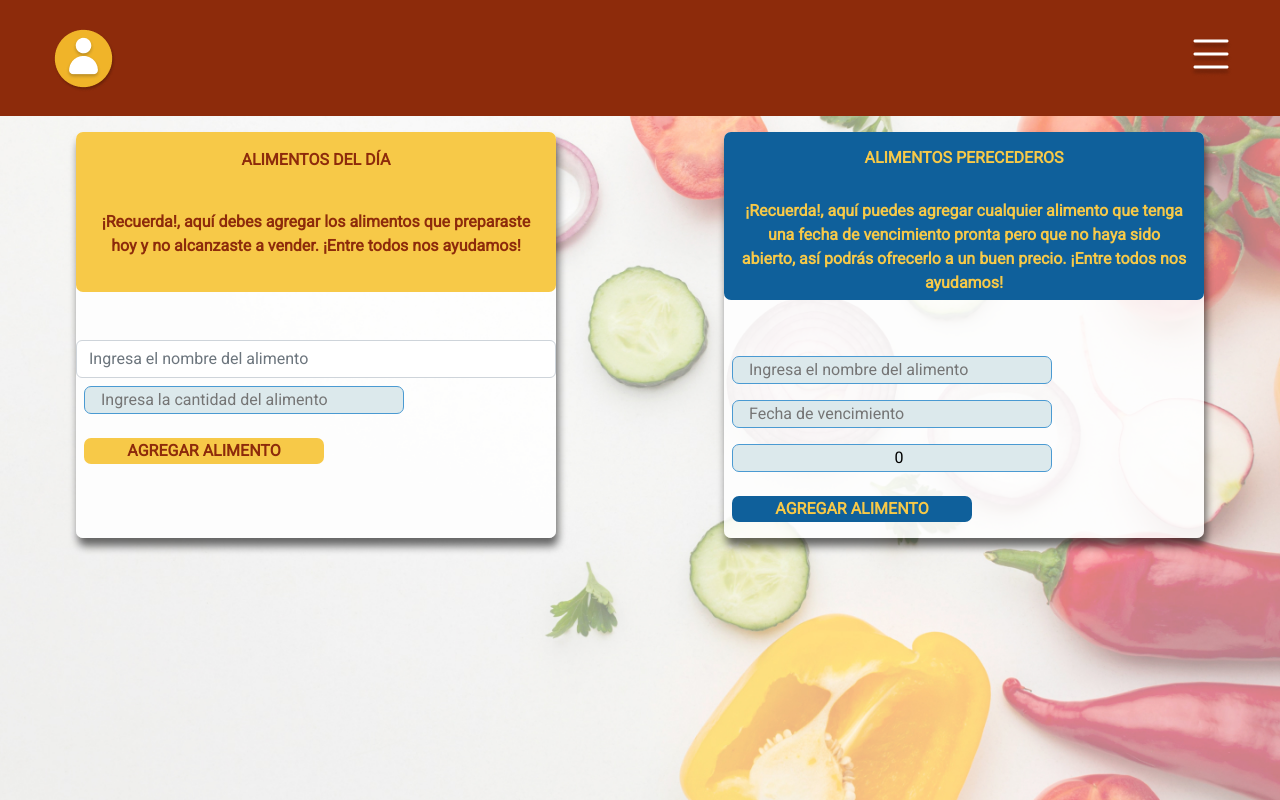
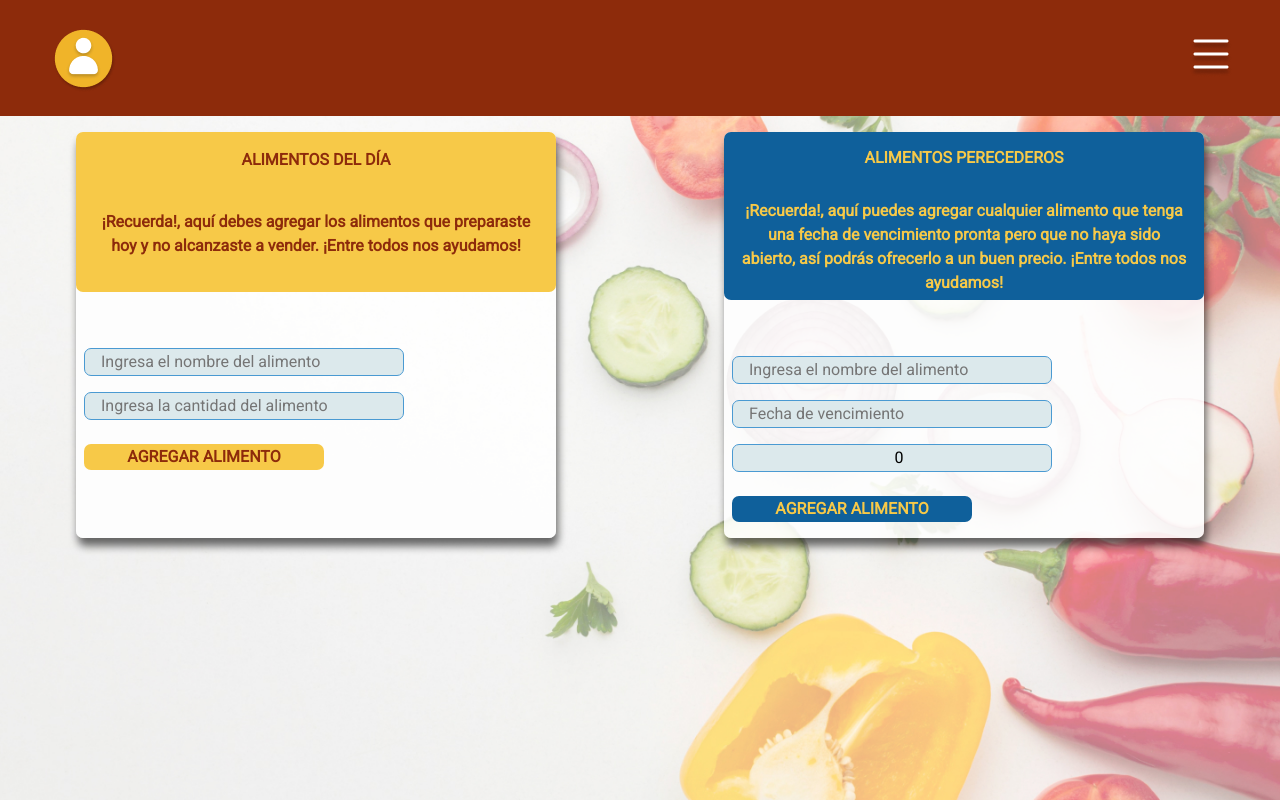
Before and after one commit to AnnaGabr/Hackaton-ImagineApps, a React (Create React App) app: page / in a window 1280 px wide. Built offline with nearby package versions, Linux system fonts and the light colour scheme.

Commit message:
fix(AlimentosDia): Se arregla un error de clase

```diff
--- a/src/components/AlimentosDia.jsx
+++ b/src/components/AlimentosDia.jsx
@@ -33,7 +33,6 @@ export const AlimentosDia = () => {
                         id="nombre-plato"
                         name="plato"
                         placeholder="Ingresa el nombre del alimento"
-                        className="form-control"
                         value={name}
                         onChange={(e) => setName(e.target.value)}
                         /* onChange={handleInputChange} value={inputs.plato} */>
```
